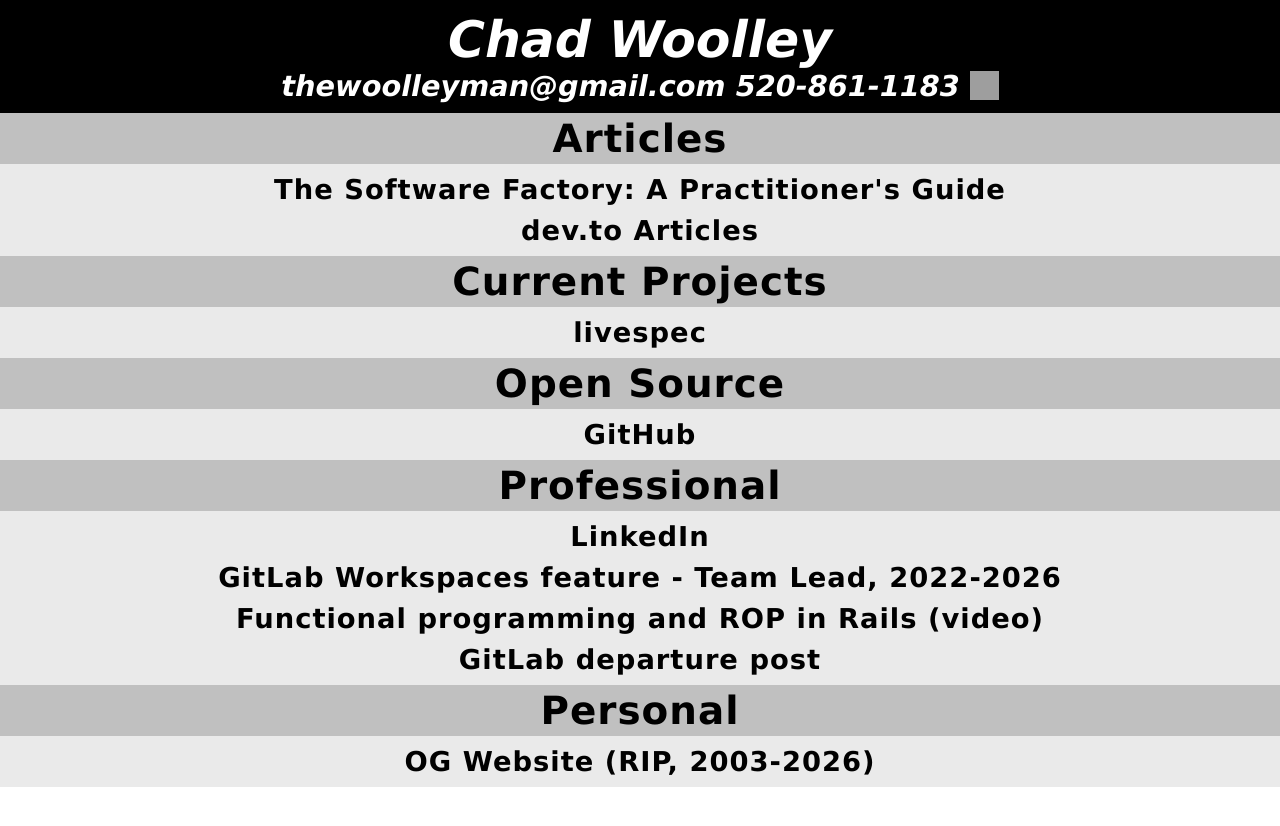
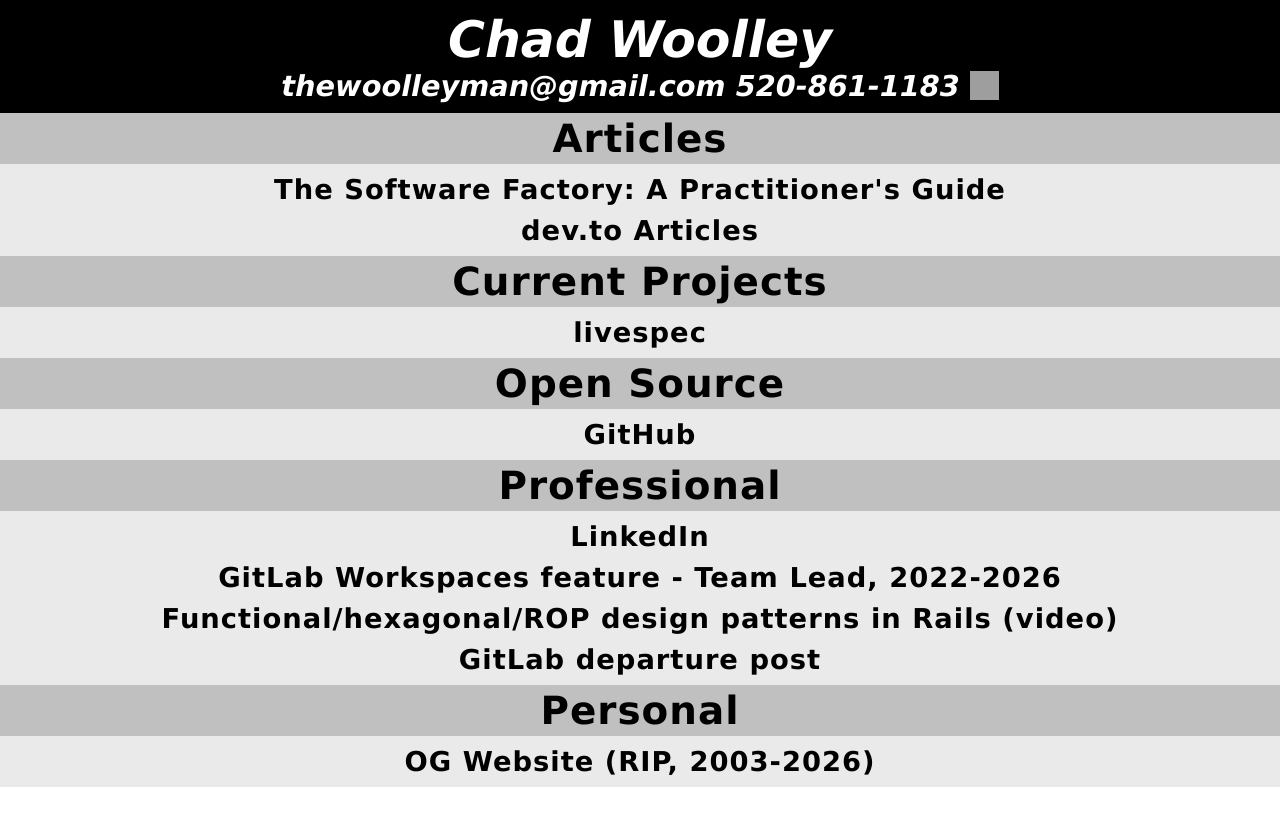
Before and after one commit to thewoolleyman/thewoolleyman, a Jekyll site: the page index.html, which Jekyll copies as it is, in a window 1280 px wide. Shown: the top 826 px of the page. Built offline with Jekyll 4.4.1, drawn with Linux system fonts in a browser that asks for light colours; grey boxes are pictures that could not be loaded.

Commit message:
Clarify Rails design patterns video link text

```diff
--- a/index.html
+++ b/index.html
@@ -44,7 +44,7 @@
 <h1>Professional</h1>
 <h2><a href="https://www.linkedin.com/in/thewoolleyman" target="_blank" rel="noopener">LinkedIn</a></h2>
 <h2><a href="https://gitlab.com/gitlab-org/gitlab/-/blob/v19.5.6-ee/ee/lib/remote_development/README.md" target="_blank" rel="noopener">GitLab Workspaces feature - Team Lead, 2022-2026</a></h2>
-<h2><a href="https://www.youtube.com/watch?v=RJrBPbBNE9Y" target="_blank" rel="noopener">Functional programming and ROP in Rails (video)</a></h2>
+<h2><a href="https://www.youtube.com/watch?v=RJrBPbBNE9Y" target="_blank" rel="noopener">Functional/hexagonal/ROP design patterns in Rails (video)</a></h2>
 <h2><a href="https://www.linkedin.com/posts/thewoolleyman_welp-i-am-unemployed-as-of-today-6-years-activity-7467339715411849216-lA4j" target="_blank" rel="noopener">GitLab departure post</a></h2>
 <h1>Personal</h1>
 <h2><a href="index-og.html">OG Website (RIP, 2003-2026)</a></h2>
```
